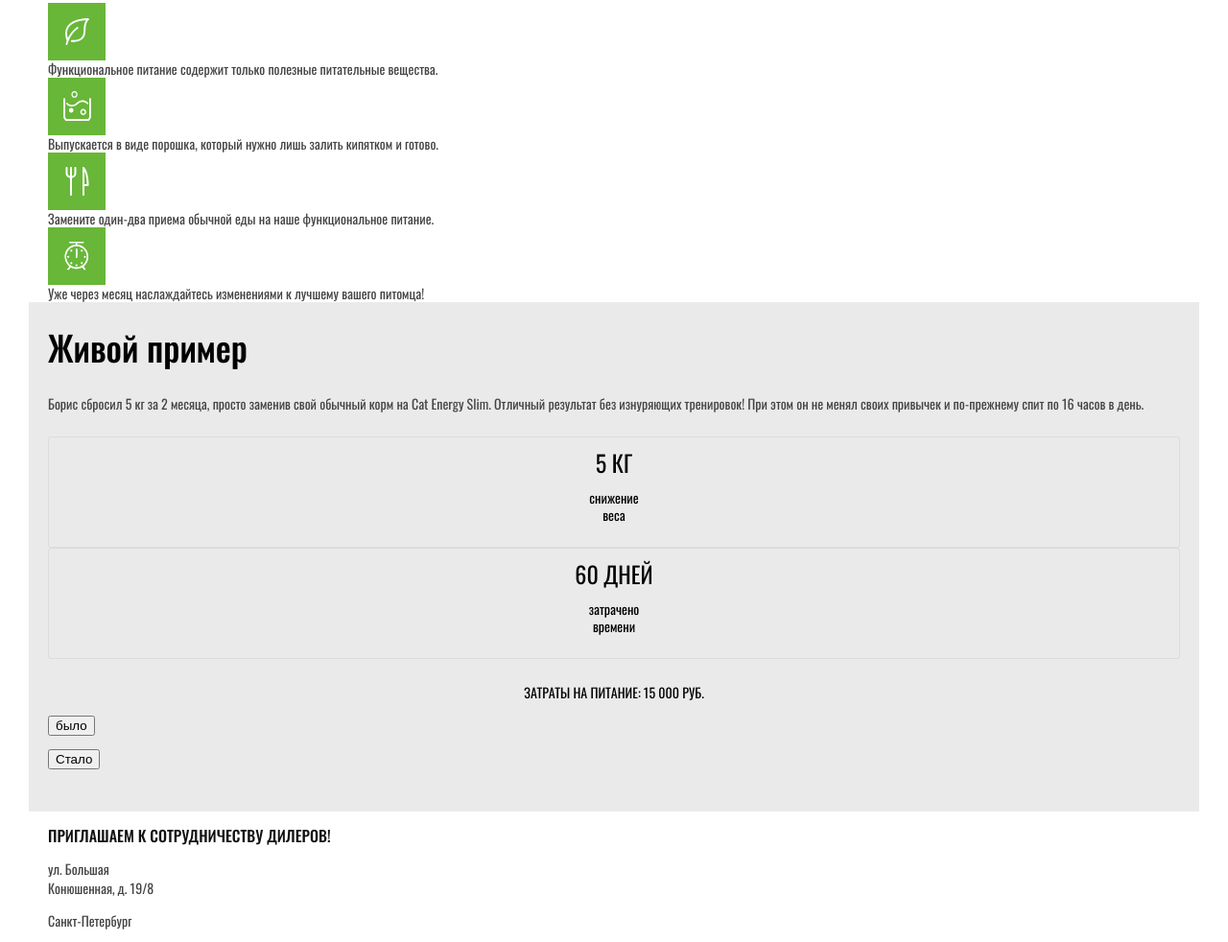
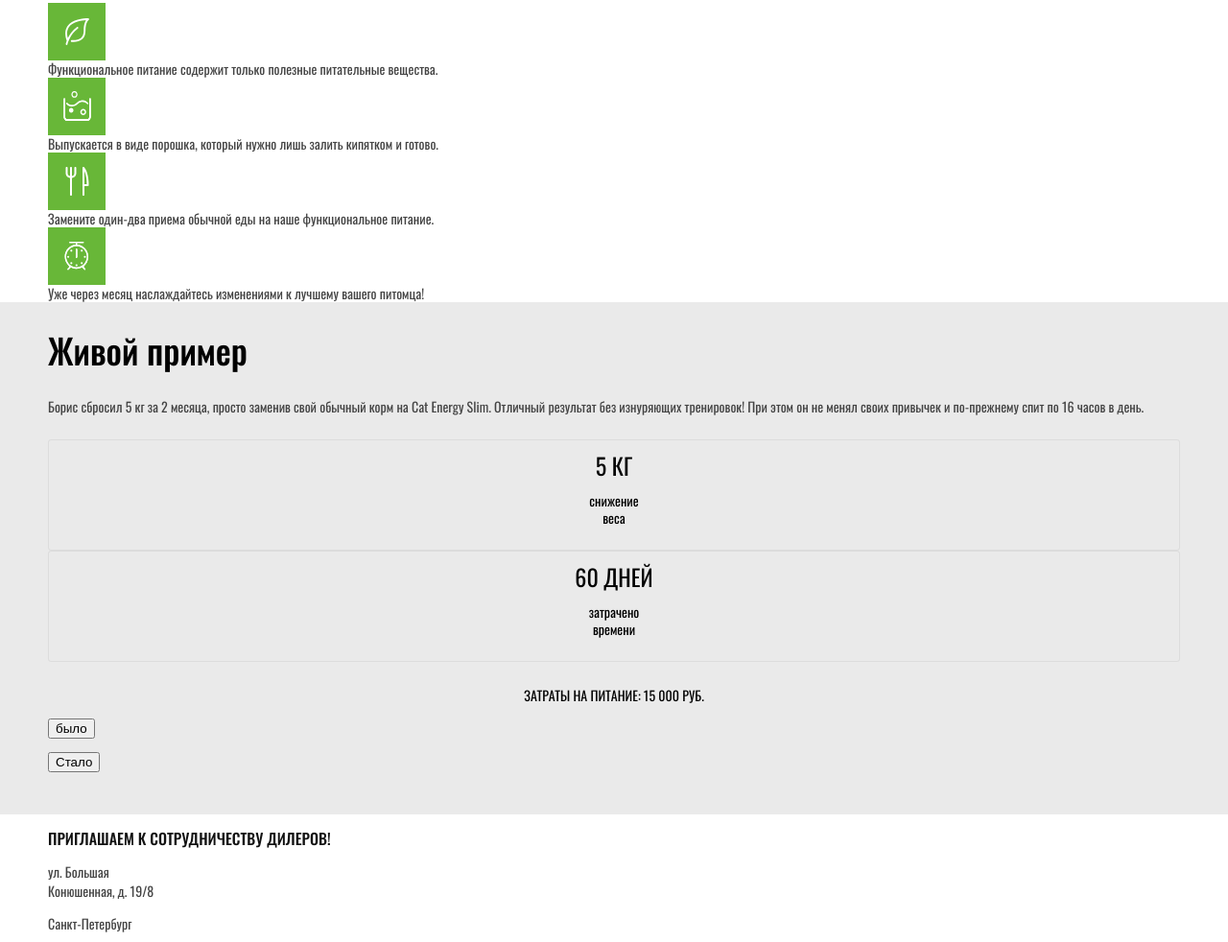
Before and after one commit to timeria/171670-cat-energy-22, a website: page source/index.html in a window 1280 px wide. Shown: the part 1045-2027 px from the top of the page at 96% size. Drawn offline with nearby package versions, Linux system fonts and the light colour scheme; files that its build step writes are made by us from their sources.

Commit message:
ПРавка стилизация главной

```diff
--- a/source/index.html
+++ b/source/index.html
@@ -91,7 +91,8 @@
         </li>
       </ul>
     </section>
-    <section class="example container">
+    <section class="example">
+      <div class="container">
         <div class="example__info">
           <h2 class="title__h2 example__title">Живой пример</h2>
           <p class="example__description">Борис сбросил 5 кг за 2 месяца, просто заменив свой обычный корм на Cat Energy Slim. Отличный результат без изнуряющих тренировок! При этом он не менял своих привычек и по-прежнему спит по 16 часов в день. </p>
@@ -121,6 +122,7 @@
             </div>
             <button type="button" class="slider__button slider__button--after">Стало</button>
           </p>
+        </div>
       </div>
     </section>
   </main>
--- a/source/sass/blocks/banner.scss
+++ b/source/sass/blocks/banner.scss
@@ -9,7 +9,7 @@
   width: 100%;
   height: 302px;
   background: $lightgreen;
-  z-index: -1;
+  z-index: 0;
   top:0;
   left:0;
 }
@@ -19,9 +19,10 @@
   height: 302px;
   background: url('../img/cat.jpg') no-repeat;
   background-size: cover;
+  background-position: center center;
   top:0;
   left:0;
-  z-index: -2;
+  z-index: -1;
 }
 .banner__title {
   margin: 0 0 25px;
--- a/source/sass/blocks/example.scss
+++ b/source/sass/blocks/example.scss
@@ -1,7 +1,6 @@
 .example {
   background: $grey;
-  padding-top: 27px;
-  padding-bottom: 30px;
+  padding: 30px 0;
 }
 .example__description {
   margin: 0 0 25px;
```
Also changed, not shown: 1 other file. Lines whose indentation alone changed are shown as unchanged.
